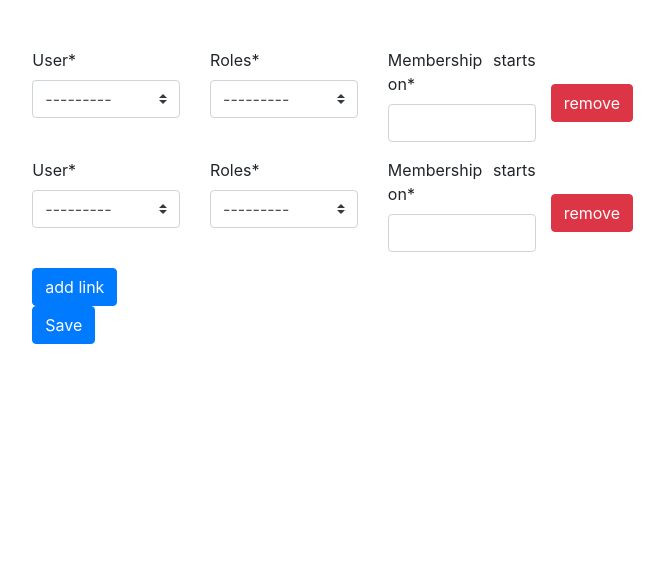
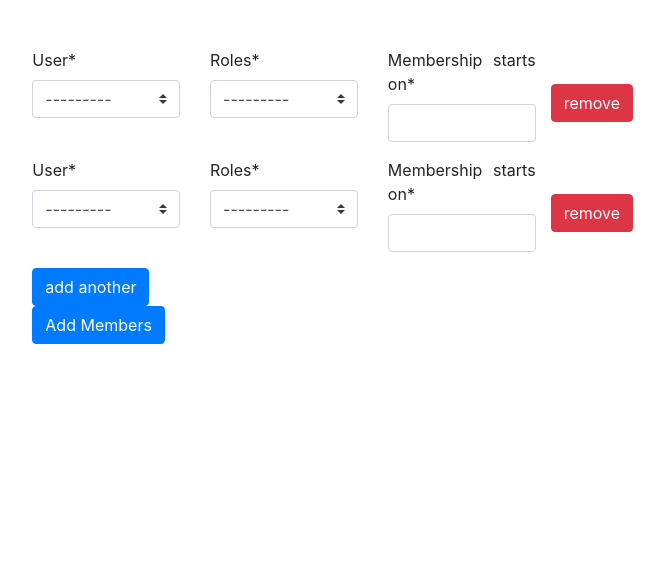
Before and after one commit to jbdoderlein/notes-ker-lann, a Django app: page /accounts/club/1/add_member/ in a window 1280 px wide. Shown: the part 56-640 px from the top of the page, without its empty margins (196-860 px from the left). Run offline with Django 3.2, Linux system fonts and the light colour scheme; the visitor is signed in with stand-in values (Sample User, id 1); data comes from the database, SQL or seed files in the repository; some libraries are stand-ins or nearby versions.

Commit message:
place custom config of js in template

```diff
--- a/static/js/dynamic-formset.js
+++ b/static/js/dynamic-formset.js
@@ -220,8 +220,8 @@
         formTemplate: null,              // The jQuery selection cloned to generate new form instances
         addText: 'add another',          // Text for the add link
         deleteText: 'remove',            // Text for the delete link
-        addCssClass: 'btn btn-primary',          // CSS class applied to the add link
-        deleteCssClass: 'btn btn-danger h-50 my-auto',    // CSS class applied to the delete link
+        addCssClass: '',          // CSS class applied to the add link
+        deleteCssClass: '',    // CSS class applied to the delete link
         formCssClass: 'dynamic-form',    // CSS class applied to each form in a formset
         extraClasses: [],                // Additional CSS classes, which will be applied to each form in turn
         keepFieldValues: '',             // jQuery selector for fields whose values should be kept when the form is cloned
--- a/templates/member/add_members.html
+++ b/templates/member/add_members.html
@@ -7,7 +7,7 @@
     {% csrf_token %}
     {% crispy formset helper %}
     <div class="form-actions">
-        <input type="submit" name="submit" value="Save" class="btn btn-primary" id="submit-save">
+        <input type="submit" name="submit" value="Add Members" class="btn btn-primary" id="submit-save">
     </div>
 </form>
 
@@ -16,8 +16,10 @@
 <script src="{% static 'js/dynamic-formset.js' %}"></script>
 <script>
     $('.formset-row').formset({
-        addText: 'add link',
-        deleteText: 'remove'
+        addText: 'add another',          // Text for the add link
+        deleteText: 'remove',            // Text for the delete link
+        addCssClass: 'btn btn-primary',          // CSS class applied to the add link
+        deleteCssClass: 'btn btn-danger h-50 my-auto',
     });
 </script>
 {% endblock %}
```
